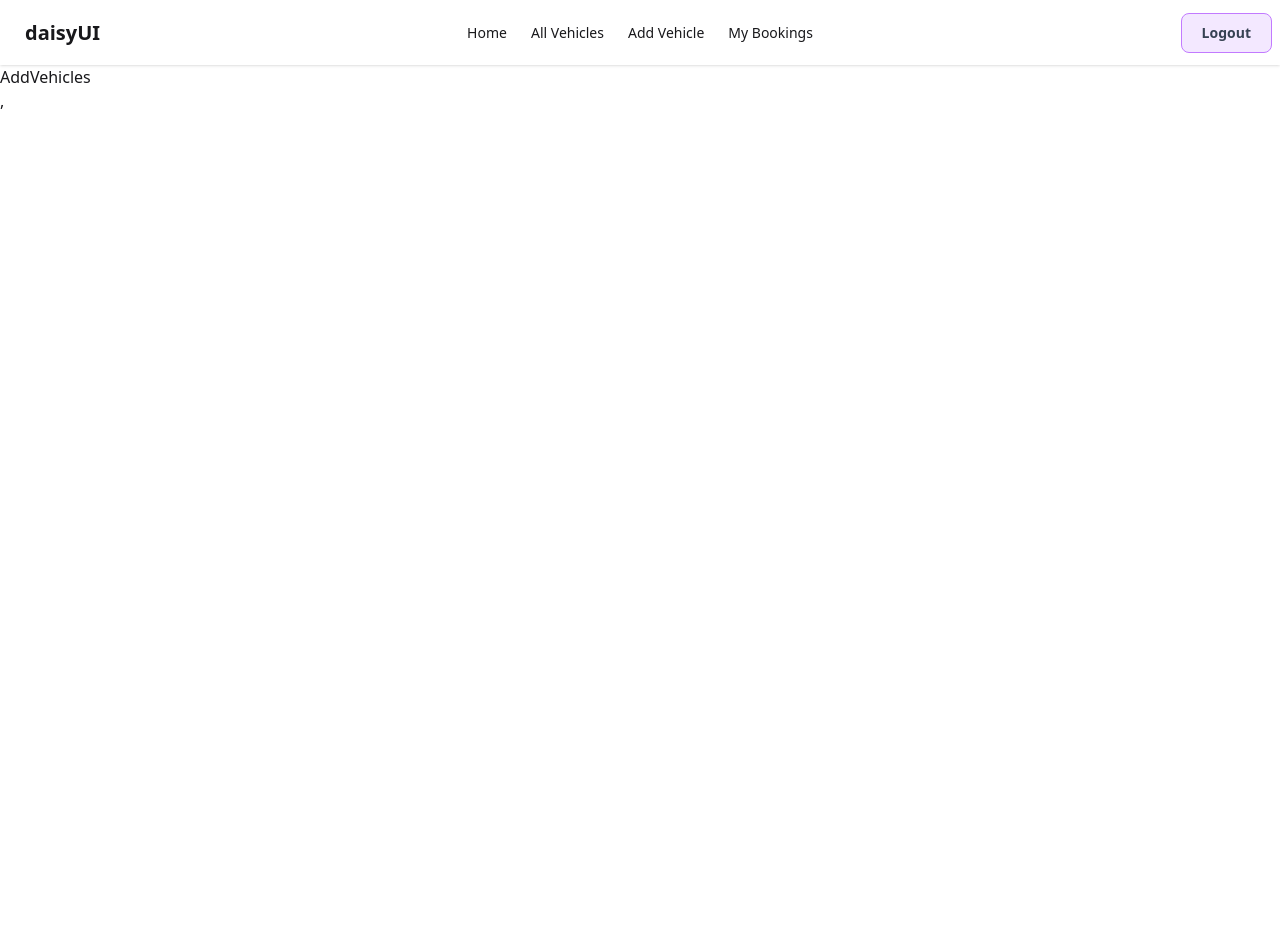
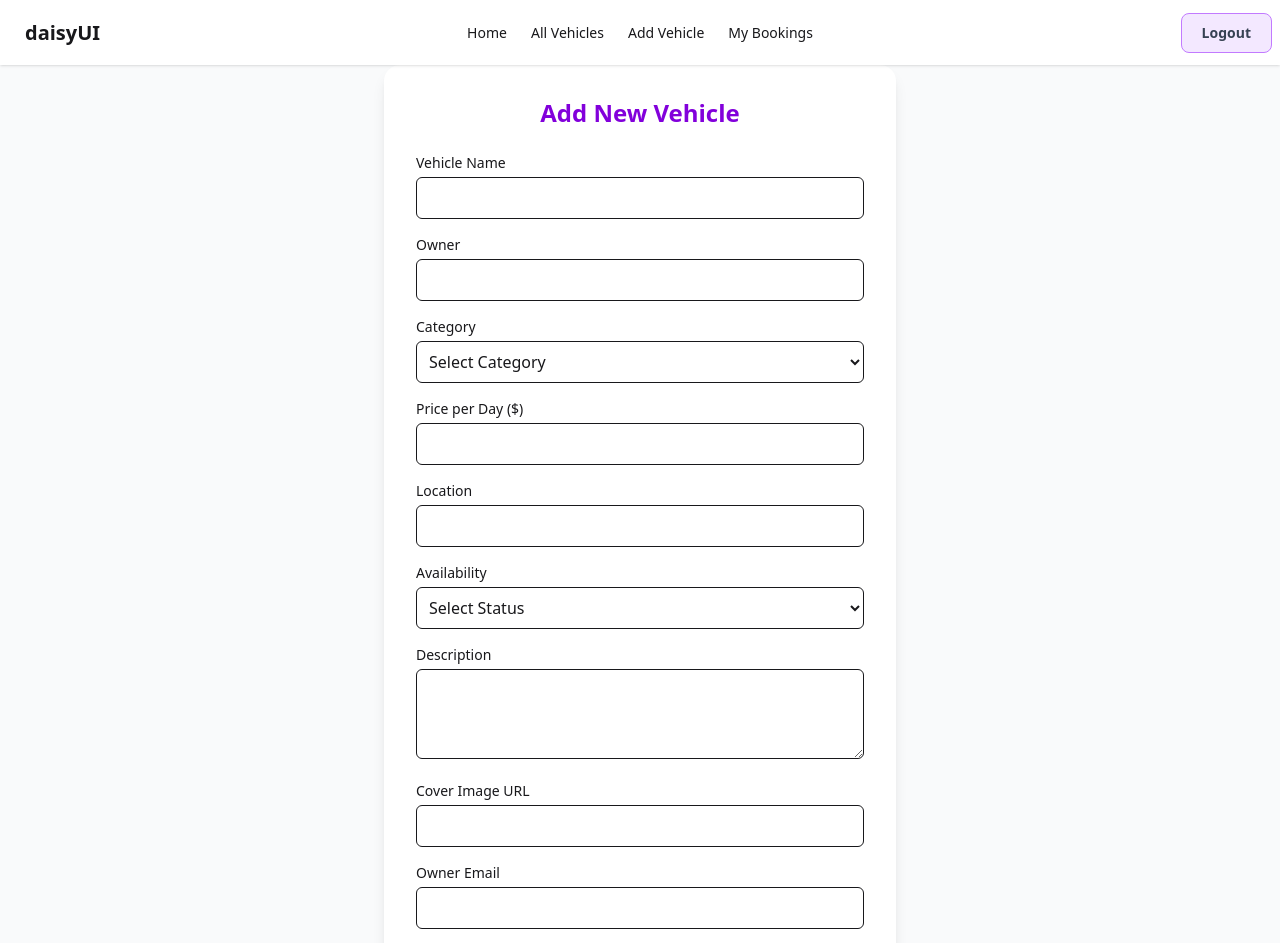
Before and after one commit to sifat-arch/B12-A10_TravelEase-clint, a React (Vite) app: page /add-vehicles in a window 1280 px wide. Shown: the top 943 px of the page. Before the commit the page ends 800 px from the top, so only its background shows below. Built offline with nearby package versions, Linux system fonts and the light colour scheme; no server answers; sample sign-in values are in the browser's storage.

Commit message:
added mongodb

```diff
--- a/src/pages/AddVehicles.jsx
+++ b/src/pages/AddVehicles.jsx
@@ -1,7 +1,174 @@
 import React from "react";
+import useAxios from "../hooks/useAxios";
 
 const AddVehicles = () => {
-  return <div>AddVehicles</div>;
+  const axiosInstance = useAxios();
+  const handleSubmit = (e) => {
+    e.preventDefault();
+
+    const target = e.target;
+    const vehicleName = target.vehicleName.value;
+    const owner = target.owner.value;
+    const category = target.category.value;
+    const pricePerDay = parseFloat(target.pricePerDay.value);
+    const location = target.location.value;
+    const availability = target.availability.value;
+    const description = target.description.value;
+    const coverImage = target.coverImage.value;
+    const userEmail = target.userEmail.value;
+
+    const newVehicleInfo = {
+      vehicleName,
+      owner,
+      category,
+      pricePerDay,
+      location,
+      availability,
+      description,
+      coverImage,
+      userEmail,
+      createdAt: new Date().toISOString(), // auto add date
+    };
+
+    axiosInstance.post("/vehicles", newVehicleInfo).then((data) => {
+      console.log(data.data);
+    });
+  };
+  return (
+    <div className="min-h-screen flex items-center justify-center bg-gray-50">
+      <form
+        onSubmit={handleSubmit}
+        className="bg-white shadow-lg rounded-2xl p-8 w-full max-w-lg"
+      >
+        <h2 className="text-2xl font-semibold text-purple-700 mb-6 text-center">
+          Add New Vehicle
+        </h2>
+
+        {/* Vehicle Name */}
+        <div className="mb-4">
+          <label className="block text-sm font-medium mb-1">Vehicle Name</label>
+          <input
+            type="text"
+            name="vehicleName"
+            className="w-full border p-2 rounded-md focus:outline-none focus:ring-2 focus:ring-purple-400"
+            required
+          />
+        </div>
+
+        {/* Owner */}
+        <div className="mb-4">
+          <label className="block text-sm font-medium mb-1">Owner</label>
+          <input
+            type="text"
+            name="owner"
+            className="w-full border p-2 rounded-md focus:ring-2 focus:ring-purple-400"
+            required
+          />
+        </div>
+
+        {/* Category */}
+        <div className="mb-4">
+          <label className="block text-sm font-medium mb-1">Category</label>
+          <select
+            name="category"
+            className="w-full border p-2 rounded-md"
+            required
+          >
+            <option value="">Select Category</option>
+            <option value="Sedan">Sedan</option>
+            <option value="SUV">SUV</option>
+            <option value="Electric">Electric</option>
+            <option value="Van">Van</option>
+          </select>
+        </div>
+
+        {/* Price */}
+        <div className="mb-4">
+          <label className="block text-sm font-medium mb-1">
+            Price per Day ($)
+          </label>
+          <input
+            type="text"
+            name="pricePerDay"
+            className="w-full border p-2 rounded-md"
+            required
+          />
+        </div>
+
+        {/* Location */}
+        <div className="mb-4">
+          <label className="block text-sm font-medium mb-1">Location</label>
+          <input
+            type="text"
+            name="location"
+            className="w-full border p-2 rounded-md"
+            required
+          />
+        </div>
+
+        {/* Availability */}
+        <div className="mb-4">
+          <label className="block text-sm font-medium mb-1">Availability</label>
+          <select name="availability" className="w-full border p-2 rounded-md">
+            <option value="">Select Status</option>
+            <option value="Available">Available</option>
+            <option value="Booked">Booked</option>
+          </select>
+        </div>
+
+        {/* Description */}
+        <div className="mb-4">
+          <label className="block text-sm font-medium mb-1">Description</label>
+          <textarea
+            name="description"
+            className="w-full border p-2 rounded-md"
+            rows="3"
+          ></textarea>
+        </div>
+
+        {/* Cover Image */}
+        <div className="mb-4">
+          <label className="block text-sm font-medium mb-1">
+            Cover Image URL
+          </label>
+          <input
+            type="url"
+            name="coverImage"
+            className="w-full border p-2 rounded-md"
+          />
+        </div>
+
+        {/* User Email */}
+        <div className="mb-4">
+          <label className="block text-sm font-medium mb-1">Owner Email</label>
+          <input
+            type="email"
+            name="userEmail"
+            className="w-full border p-2 rounded-md"
+          />
+        </div>
+
+        {/* Categories */}
+        {/* <div className="mb-6">
+          <label className="block text-sm font-medium mb-1">
+            Tag / Category
+          </label>
+          <input
+            type="text"
+            name="categories"
+            className="w-full border p-2 rounded-md"
+          />
+        </div> */}
+
+        <button
+          type="submit"
+          className="w-full bg-purple-600 text-white py-2 rounded-md hover:bg-purple-700 transition"
+        >
+          Submit Vehicle
+        </button>
+      </form>
+    </div>
+  );
 };
 
 export default AddVehicles;
```
